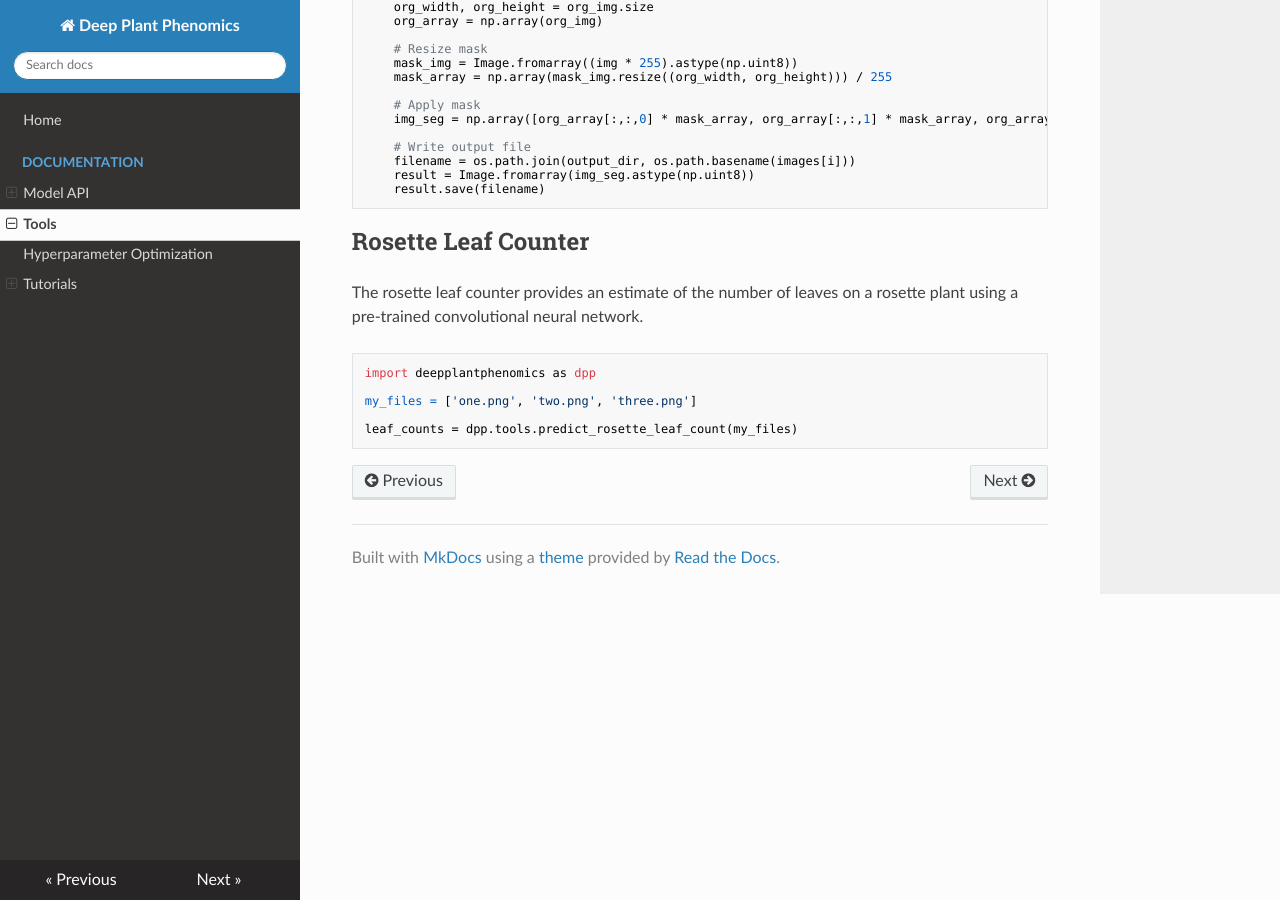
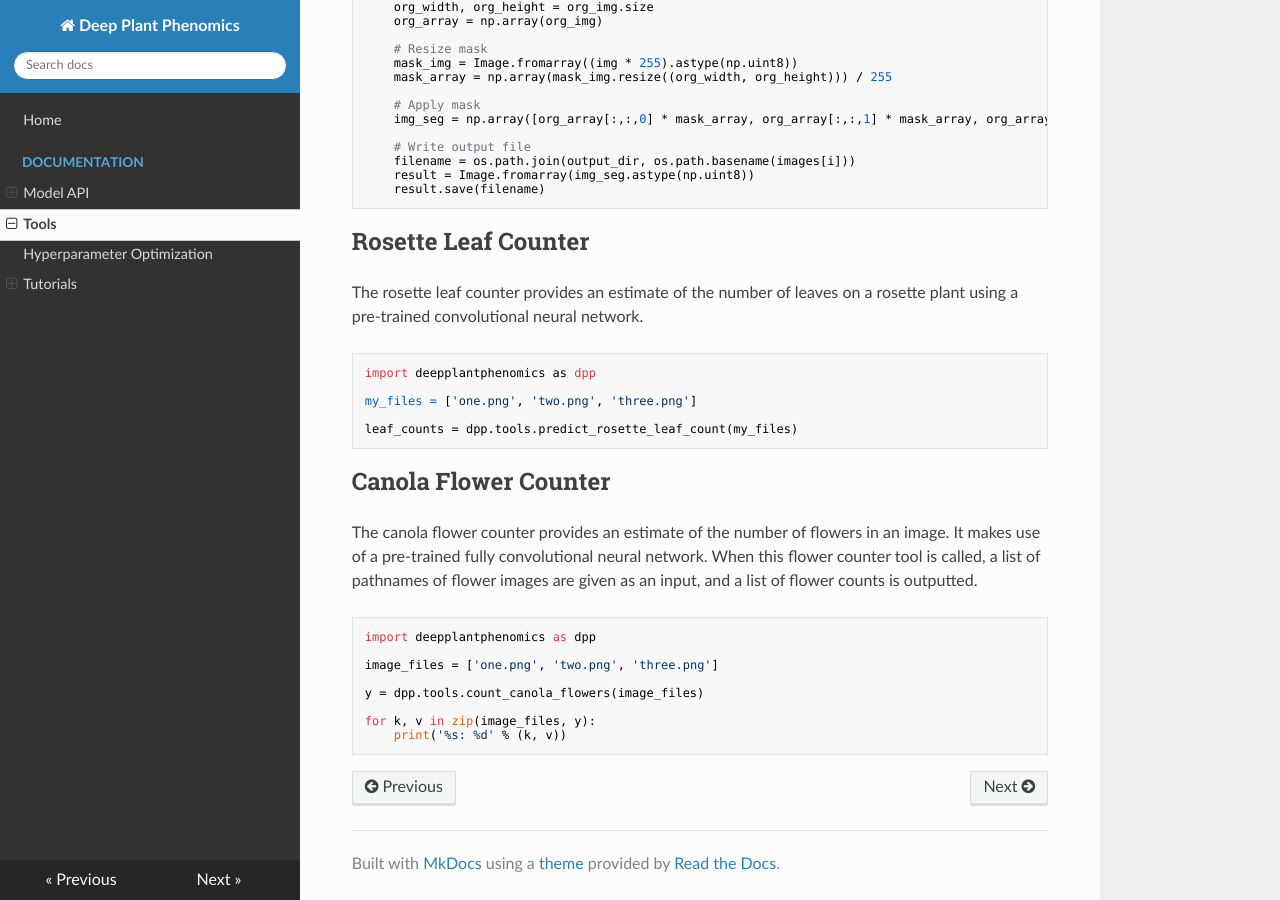
Before and after one commit to p2irc/deepplantphenomics, an MkDocs documentation site: the page built from docs/Tools.md, in a window 1280 px wide and 900 px high, scrolled down 546 px. Built offline with MkDocs 1.6.1, drawn with Linux system fonts in a browser that asks for light colours; nearby versions of some CDN libraries; old or Windows-style settings are respelled for this version of MkDocs.

Commit message:
Add the description of the canola flower counter to the Tools.md doc.

````diff
--- a/docs/Tools.md
+++ b/docs/Tools.md
@@ -47,3 +47,19 @@ my_files = ['one.png', 'two.png', 'three.png']
 
 leaf_counts = dpp.tools.predict_rosette_leaf_count(my_files)
 ```
+
+## Canola Flower Counter
+
+The canola flower counter provides an estimate of the number of flowers in an image. It makes use of a pre-trained fully convolutional neural network.
+When this flower counter tool is called, a list of pathnames of flower images are given as an input, and a list of flower counts is outputted.
+
+```
+import deepplantphenomics as dpp
+
+image_files = ['one.png', 'two.png', 'three.png']
+
+y = dpp.tools.count_canola_flowers(image_files)
+
+for k, v in zip(image_files, y):
+    print('%s: %d' % (k, v))
+```
````
